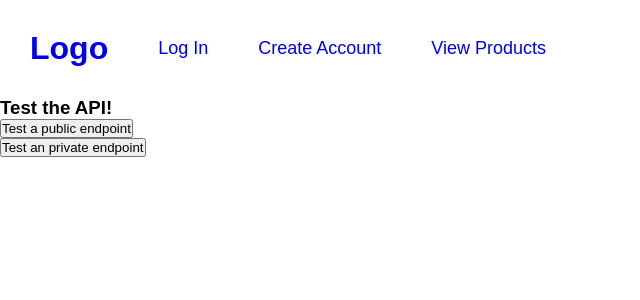
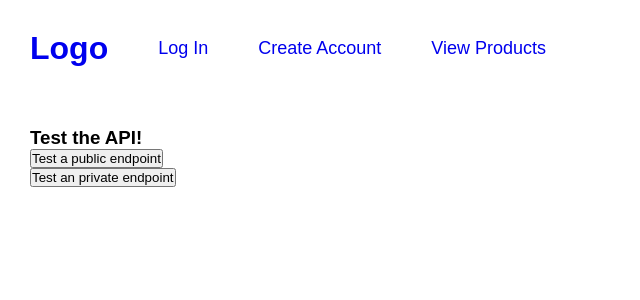
Before and after one commit to tonyelison/shop-react, a React (Vite) app: page / in a window 1280 px wide. Shown: the top 300 px of the page, without its empty margins (0-640 px from the left). Built offline with nearby package versions, Linux system fonts and the light colour scheme; no server answers; a web font is replaced by a local one.

Commit message:
Wrap route Outlet contents in main tag

```diff
--- a/src/App.css
+++ b/src/App.css
@@ -1,3 +1,3 @@
-h1 {
-  font-weight: 900;
+main {
+  padding: 30px;
 }
--- a/src/App.jsx
+++ b/src/App.jsx
@@ -6,7 +6,9 @@ function App() {
   return (
     <>
       <Header />
-      <Outlet />
+      <main>
+        <Outlet />
+      </main>
     </>
   );
 }
```
